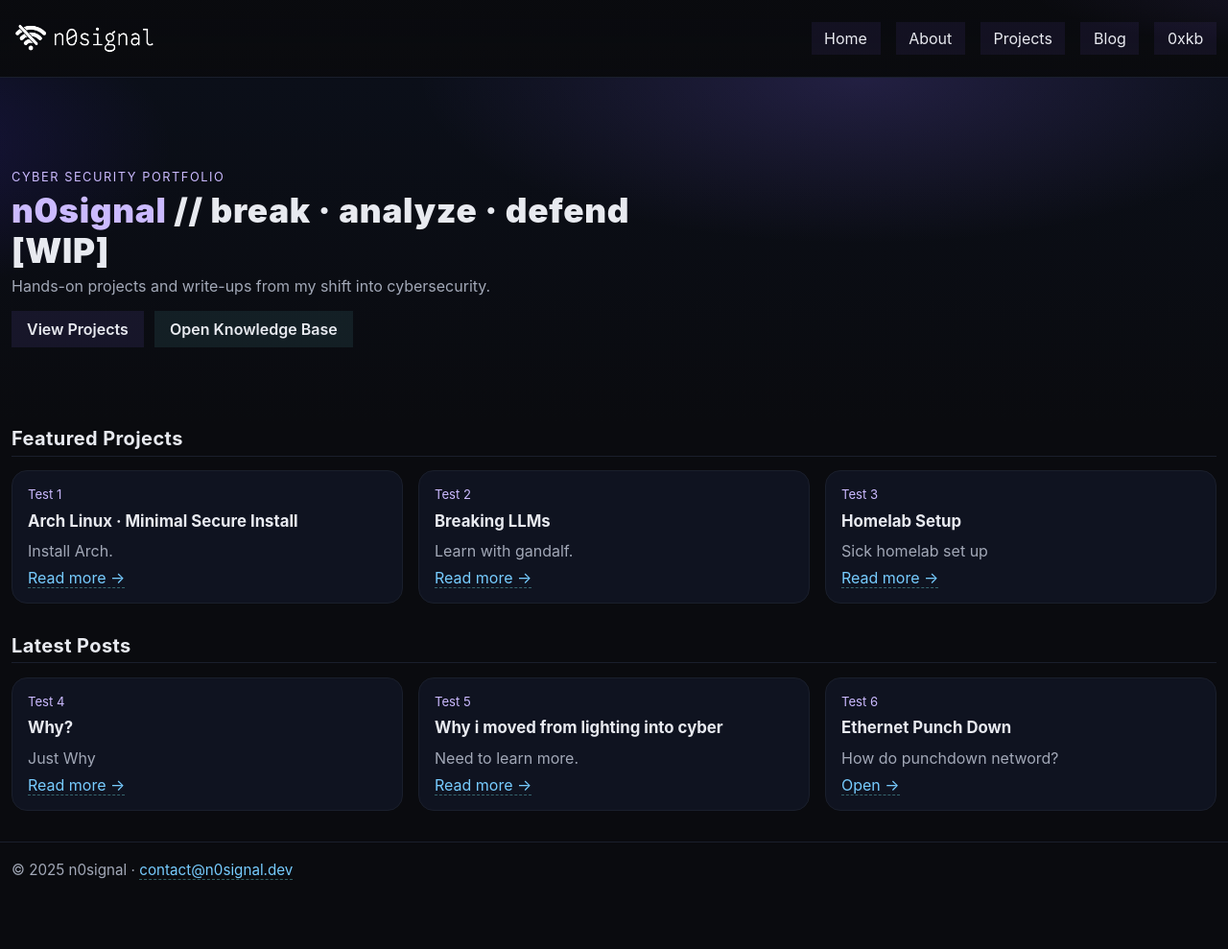
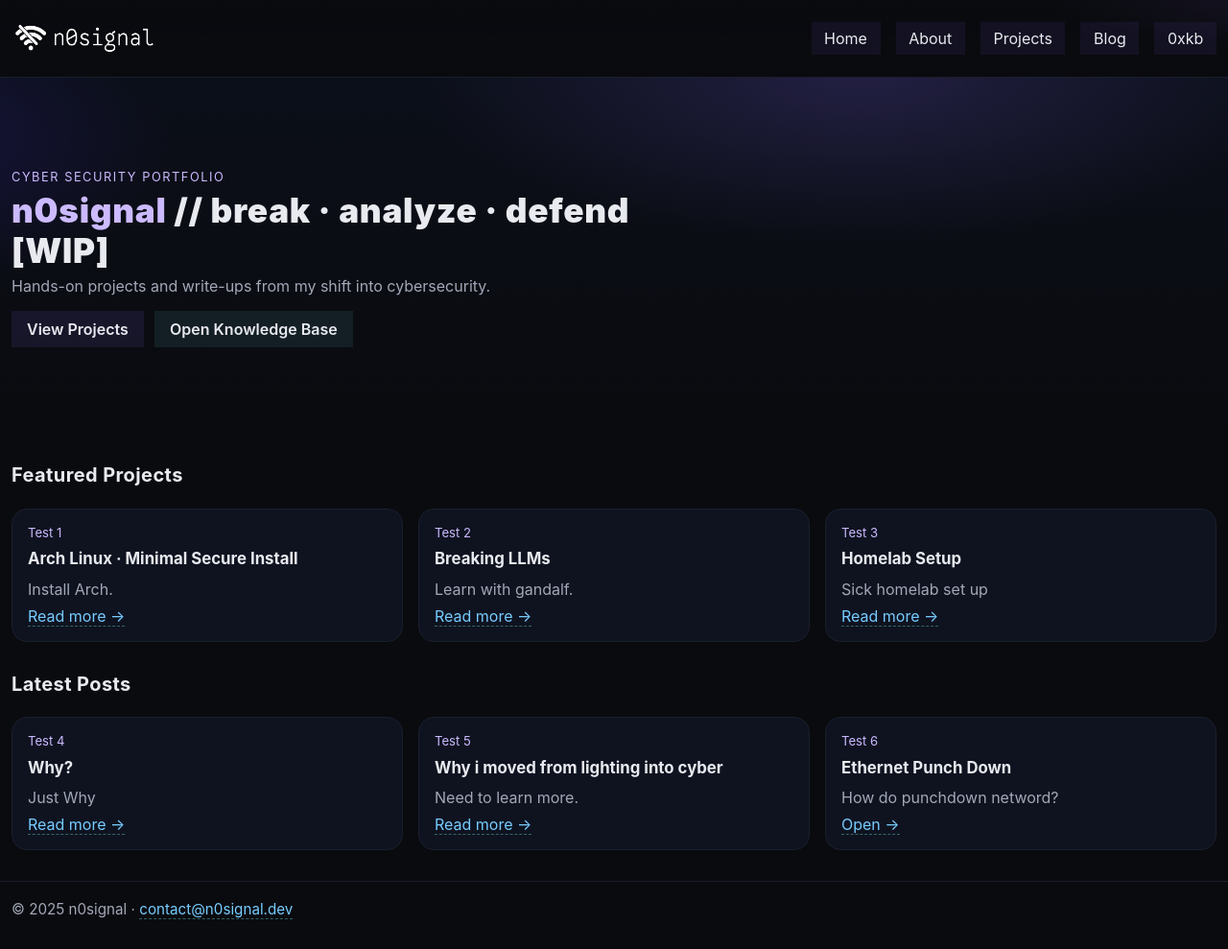
Before and after one commit to Kaninte/n0signal.dev, a Jekyll site: the page built from index.html, in a window 1280 px wide and 989 px high. Shown: the whole window at 96% size. Built offline with Jekyll 4.4.1, drawn with Linux system fonts in a browser that asks for light colours.

Commit message:
Merged home.css into style.css
> moved home.css into style.css
> deleted home.css
> cleaned up style.css

```diff
--- a/assets/home.css
+++ /dev/null
@@ -1,30 +0,0 @@
-/* ===== Hero (homepage only) ===== */
-.hero{
-  background:
-    radial-gradient(60% 80% at 70% 0%, rgba(141,107,255,.18), transparent 60%),
-    radial-gradient(40% 70% at -10% 20%, rgba(85,50,255,.18), transparent 60%),
-    linear-gradient(180deg, #0b0f19 0%, #0a0b0f 100%);
-  /* border-bottom:1px solid var(--border); */
-  padding:6rem 0 5rem; /* buffer top & bottom */
-}
-.hero-inner{display:grid; gap:2rem; grid-template-columns: 1fr; align-items:center}
-@media (min-width:980px){ .hero-inner{grid-template-columns:1.2fr .8fr} }
-
-/* Text styles used in hero */
-.title{
-  font-size:clamp(1.6rem,5vw,2.2rem); font-weight:900; letter-spacing:.02em; margin:.35rem 0 .4rem;
-}
-.lead{color:var(--muted); max-width:60ch; margin:0 0 1rem}
-
-/* ===== Home grids & cards ===== */
-.grid{display:grid; gap:1rem; grid-template-columns: repeat(3, minmax(0,1fr))}
-@media (max-width:980px){ .grid{grid-template-columns: repeat(2, minmax(0,1fr))} }
-@media (max-width:640px){ .grid{grid-template-columns: 1fr} }
-
-.card{
-  background:var(--panel); border:1px solid var(--border); border-radius:16px;
-  padding:1rem; display:flex; flex-direction:column; gap:.5rem;
-}
-.card h3{margin:.1rem 0 .2rem; font-size:1.05rem}
-.card p{color:var(--muted); margin:0}
-.kicker-small{color:#cbbaff; font-size:.82rem}
--- a/assets/style.css
+++ b/assets/style.css
@@ -3,15 +3,16 @@
   --bg:#0a0b0f; --bg2:#0c1016; --panel:#0f1320; --fg:#e8eaf0; --muted:#a2a8b7;
   --purple:#8d6bff; --purple-2:#5a3df0; --cyan:#7cf; --border:#1a1f2c;
   --maxw:1320px; --ui: Inter, system-ui, -apple-system, Segoe UI, Roboto, Helvetica, Arial, sans-serif;
+  --red:#ff4d6d; --blue:#4da6ff;
 }
 *{box-sizing:border-box}
 html,body{height:100%}
 body{margin:0; background:var(--bg); color:var(--fg); font-family:var(--ui); text-rendering:optimizeLegibility}
 
-/* Links / layout */
+/* ===== Links & Layout ===== */
 a{color:var(--cyan); text-decoration:none; border-bottom:1px dashed rgba(124,255,255,.35)}
 a:hover{border-bottom-color:var(--cyan)}
-.wrap{ max-width:var(--maxw); margin:0 auto; padding:0 .75rem; }
+.wrap{max-width:var(--maxw); margin:0 auto; padding:0 .75rem}
 
 /* ===== Top nav (shared) ===== */
 header{
@@ -25,18 +26,14 @@ header{
 .nav{display:flex; align-items:center; justify-content:space-between; height:80px}
 .brand{display:flex; align-items:center; gap:.6rem; color:var(--fg); border-bottom:0}
 .brand img{height:32px}
-.brand b{font-weight:800; letter-spacing:.03em}
 .nav-toggle{
   display:none; border:1px solid rgba(141,107,255,.35); background:transparent; color:var(--fg);
   border-radius:8px; padding:.45rem .65rem; font-size:1.1rem;
 }
 nav ul{display:flex; gap:1rem; list-style:none; padding:0; margin:0}
 nav a{
-  border:0px solid rgba(141,107,255,.25);
-  padding:.44rem .85rem;
-  border-radius:0px;
-  background:rgba(141,107,255,.08);
-  color:var(--fg);
+  border:0; padding:.44rem .85rem; border-radius:0;
+  background:rgba(141,107,255,.08); color:var(--fg);
 }
 nav a:hover{background:rgba(141,107,255,.16)}
 @media (max-width:860px){
@@ -47,37 +44,70 @@ nav a:hover{background:rgba(141,107,255,.16)}
   nav ul{flex-direction:column; gap:.6rem; padding:.9rem 1rem}
 }
 
-/* Shared UI */
+/* ===== Shared UI ===== */
 .kicker{color:#cbbaff; letter-spacing:.12em; text-transform:uppercase; font-size:.8rem}
 .cta{display:flex; gap:.7rem; flex-wrap:wrap}
 .btn{
-  border:0px solid rgba(141,107,255,.35); border-radius:0px; padding:.56rem 1rem;
+  border:0; border-radius:0; padding:.56rem 1rem;
   color:var(--fg); background:rgba(141,107,255,.10); font-weight:600;
 }
-.btn.alt{border-color:rgba(124,255,255,.35); background:rgba(124,255,255,.08)}
+.btn.alt{background:rgba(124,255,255,.08)}
 .btn:hover{filter:brightness(1.1)}
 
-/* Base sections & footer */
+/* ===== Hero (homepage only) ===== */
+.hero{
+  background:
+    radial-gradient(60% 80% at 70% 0%, rgba(141,107,255,.18), transparent 60%),
+    radial-gradient(40% 70% at -10% 20%, rgba(85,50,255,.18), transparent 60%),
+    linear-gradient(180deg, #0b0f19 0%, #0a0b0f 100%);
+  padding:6rem 0 5rem;
+}
+.hero-inner{display:grid; gap:2rem; grid-template-columns:1fr; align-items:center}
+@media (min-width:980px){ .hero-inner{grid-template-columns:1.2fr .8fr} }
+.title{
+  font-size:clamp(1.6rem,5vw,2.2rem);
+  font-weight:900; letter-spacing:.02em; margin:.35rem 0 .4rem;
+}
+.lead{color:var(--muted); max-width:60ch; margin:0 0 1rem}
+
+/* ===== Grids & Cards (shared) ===== */
+.grid{display:grid; gap:1rem; grid-template-columns: repeat(3, minmax(0,1fr))}
+@media (max-width:980px){ .grid{grid-template-columns: repeat(2, minmax(0,1fr))} }
+@media (max-width:640px){ .grid{grid-template-columns: 1fr} }
+
+.card{
+  background:var(--panel);
+  border:1px solid var(--border);
+  border-radius:16px;
+  padding:1rem;
+  display:flex;
+  flex-direction:column;
+  gap:.5rem;
+}
+.card h3{margin:.1rem 0 .2rem; font-size:1.05rem}
+.card p{color:var(--muted); margin:0}
+.kicker-small{color:#cbbaff; font-size:.82rem}
+
+/* ===== Page Sections & Footer ===== */
 section{padding:1.6rem 0}
-h2{font-size:1.25rem; letter-spacing:.02em; margin:.2rem 0 .9rem; border-bottom:1px solid var(--border); padding-bottom:.35rem}
-footer{border-top:1px solid var(--border); margin-top:2rem; color:var(--muted); padding:1.2rem 0 2rem; font-size:.95rem}
+h2{font-size:1.25rem; letter-spacing:.02em; margin:.6rem 0 1.2rem}
+footer{
+  border-top:1px solid var(--border);
+  margin-top:2rem; color:var(--muted);
+  padding:1.2rem 0 2rem; font-size:.95rem;
+}
 
-/* Project & Blog */
-.kicker{color:#cbbaff; letter-spacing:.12em; text-transform:uppercase; font-size:.8rem}
+/* ===== Project & Blog ===== */
 .prose{max-width:72ch; line-height:1.7}
 .prose p{margin:.8rem 0; color:var(--muted)}
-.prose h2{margin-top:1.4rem}
-.prose.wide{ max-width:150ch }
-.prose.full{ max-width:none }
-:root{ --red:#ff4d6d; --blue:#4da6ff; --purple:#8d6bff; }
+.prose h2{margin-top:1.4rem; border-bottom:1px solid var(--border); padding-bottom:.35rem}
+.prose.wide{max-width:150ch}
+.prose.full{max-width:none}
+
 .kicker.red{color:var(--red)} .kicker.blue{color:var(--blue)} .kicker.purp{color:var(--purple)}
 .kicker-small.red{color:var(--red)} .kicker-small.blue{color:var(--blue)} .kicker-small.purp{color:var(--purple)}
 
-/* Lead text */
-.lead{ color:var(--muted); max-width:60ch; margin:0 0 1rem }
-.lead.small{ font-size:1rem; max-width:65ch }
-
-/* Add space between stacked sections */
-body > section.wrap + section.wrap{
-  margin-top: 2rem !important;
-}
+/* ===== Utilities ===== */
+body > section.wrap + section.wrap{margin-top:2rem !important;}
+.hero + section.wrap{padding-top:2.4rem !important;}
+section.wrap > h2{margin-top:.2rem; margin-bottom:1.4rem;}
```
